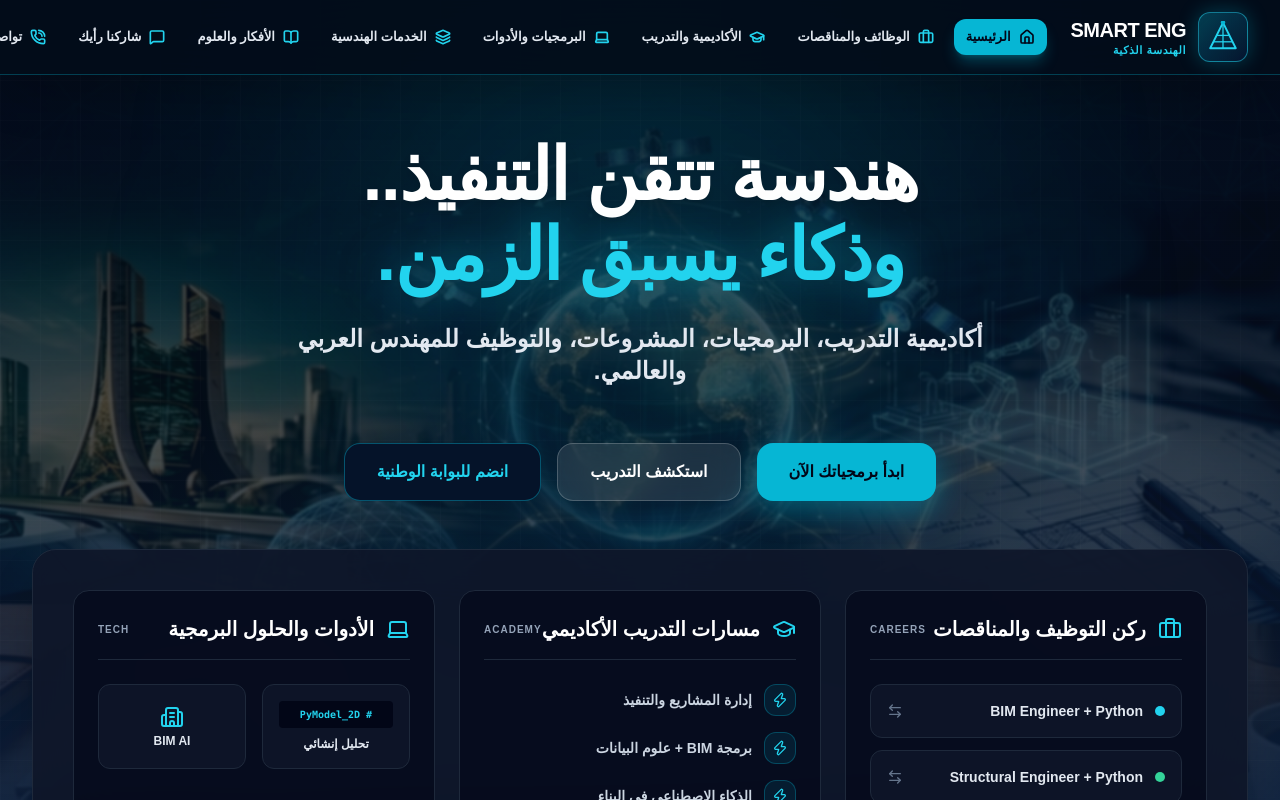
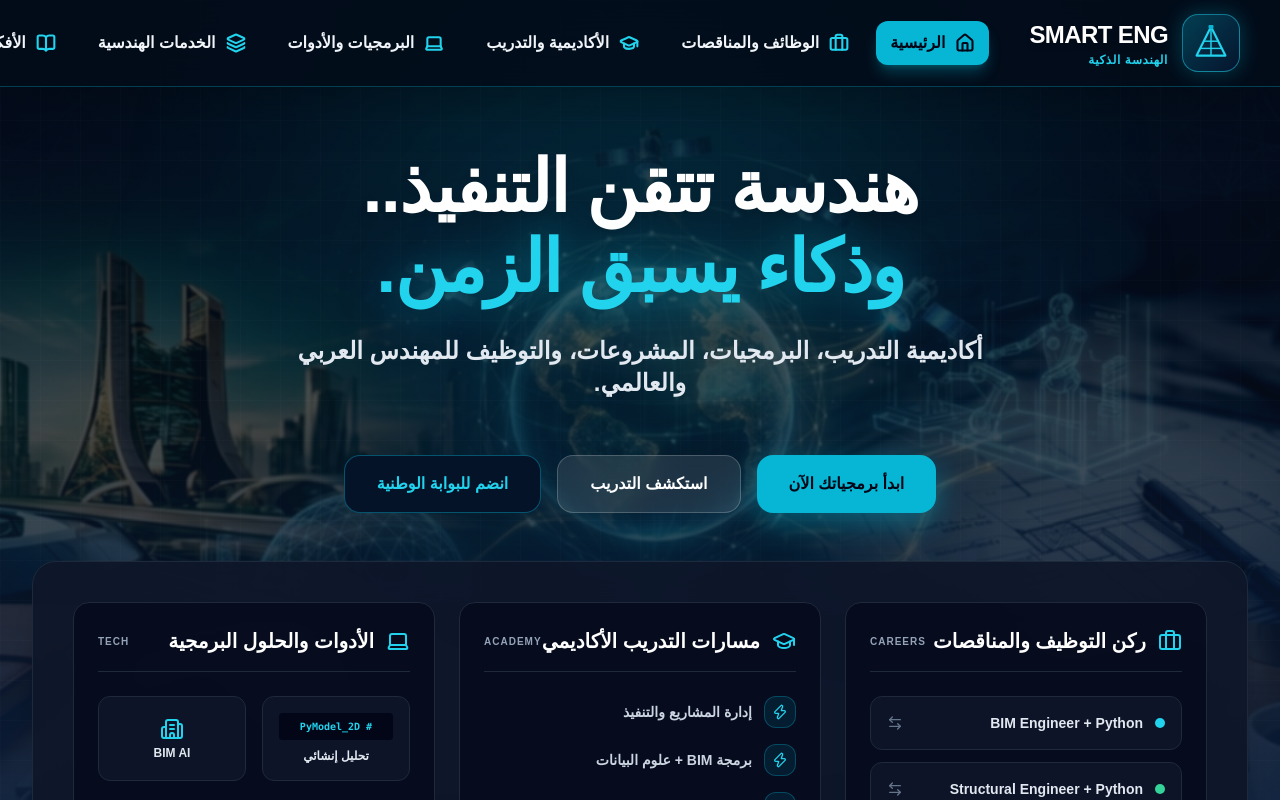
Before and after one commit to Smart-Engineering-HR/Smart-Engineering---HR, a Next.js app: page / in a window 1280 px wide. Shown: the top 800 px of the page. Built offline with nearby package versions, Linux system fonts and the light colour scheme.

Commit message:
Fix prisma setup and deploy prep

```diff
--- a/app/page.js
+++ b/app/page.js
@@ -80,14 +80,14 @@ export default function HomePage() {
   }, [lang, t.dir]);
 
   const navIcons = [
-    <Home key="home" className="h-4 w-4 shrink-0 stroke-[2.5]" />,
-    <Briefcase key="jobs" className="h-4 w-4 shrink-0 stroke-[2.5]" />,
-    <GraduationCap key="academy" className="h-4 w-4 shrink-0 stroke-[2.5]" />,
-    <Laptop key="software" className="h-4 w-4 shrink-0 stroke-[2.5]" />,
-    <Layers key="services" className="h-4 w-4 shrink-0 stroke-[2.5]" />,
-    <BookOpen key="science" className="h-4 w-4 shrink-0 stroke-[2.5]" />,
-    <MessageSquare key="feedback" className="h-4 w-4 shrink-0 stroke-[2.5]" />,
-    <PhoneCall key="contact" className="h-4 w-4 shrink-0 stroke-[2.5]" />
+    <Home key="home" className="h-5 w-5 shrink-0 stroke-[2.5]" />,
+    <Briefcase key="jobs" className="h-5 w-5 shrink-0 stroke-[2.5]" />,
+    <GraduationCap key="academy" className="h-5 w-5 shrink-0 stroke-[2.5]" />,
+    <Laptop key="software" className="h-5 w-5 shrink-0 stroke-[2.5]" />,
+    <Layers key="services" className="h-5 w-5 shrink-0 stroke-[2.5]" />,
+    <BookOpen key="science" className="h-5 w-5 shrink-0 stroke-[2.5]" />,
+    <MessageSquare key="feedback" className="h-5 w-5 shrink-0 stroke-[2.5]" />,
+    <PhoneCall key="contact" className="h-5 w-5 shrink-0 stroke-[2.5]" />
   ];
 
   const getTargetLink = (index) => {
@@ -107,7 +107,7 @@ export default function HomePage() {
   return (
     <div className="min-h-screen text-white flex flex-col justify-between overflow-x-hidden antialiased select-none font-bold relative bg-slate-950">
 
-      {/* خلفية الصفحة مع تباين محسن */}
+      {/* خلفية الصفحة */}
       <div className="fixed inset-0 z-0">
         <div
           className="absolute inset-0 bg-cover bg-center bg-no-repeat transition-opacity duration-1000"
@@ -120,14 +120,14 @@ export default function HomePage() {
         <div className="absolute inset-0 bg-[linear-gradient(to_right,#ffffff10_1px,transparent_1px),linear-gradient(to_bottom,#ffffff10_1px,transparent_1px)] bg-[size:40px_40px] pointer-events-none opacity-25"></div>
       </div>
 
-      {/* 1. الشريط العلوي (الهيدر) - عرض كامل بدون سحب */}
+      {/* 1. الشريط العلوي (الهيدر) - تم عمل إزاحة الشعار لأقصى اليمين وتكبير خط القوائم */}
       <header className="relative w-full bg-[#030d1a]/90 backdrop-blur-2xl border-b border-cyan-500/30 sticky top-0 z-50 shadow-2xl">
-        <div className="max-w-7xl mx-auto px-4 lg:px-8 py-3 flex items-center justify-between gap-4">
+        <div className="w-full max-w-[1700px] mx-auto px-4 sm:px-8 lg:px-10 py-3.5 flex items-center justify-between gap-6">
 
-          {/* اللوجو والعلامة التجارية */}
-          <Link href="/" className="flex items-center gap-3 shrink-0 group">
-            <div className="relative p-2 bg-gradient-to-br from-cyan-500/30 to-blue-600/10 rounded-xl border border-cyan-400/50 shadow-[0_0_20px_rgba(6,182,212,0.3)] flex items-center justify-center transition-all group-hover:scale-105">
-              <svg className="h-8 w-8 text-cyan-400" viewBox="0 0 100 100" fill="none" xmlns="http://www.w3.org/2000/svg">
+          {/* الشعار (تم عمل إزاحة كاملة لليمين باتجاه السهم) */}
+          <Link href="/" className="flex items-center gap-3.5 shrink-0 group">
+            <div className="relative p-2.5 bg-gradient-to-br from-cyan-500/30 to-blue-600/10 rounded-2xl border border-cyan-400/50 shadow-[0_0_20px_rgba(6,182,212,0.3)] flex items-center justify-center transition-all group-hover:scale-105">
+              <svg className="h-9 w-9 text-cyan-400" viewBox="0 0 100 100" fill="none" xmlns="http://www.w3.org/2000/svg">
                 <path d="M50 5 L90 85 L10 85 Z" stroke="currentColor" strokeWidth="6" strokeLinejoin="round" />
                 <path d="M50 5 L50 85" stroke="currentColor" strokeWidth="4" />
                 <path d="M30 45 L70 45" stroke="currentColor" strokeWidth="4" />
@@ -136,16 +136,16 @@ export default function HomePage() {
               </svg>
             </div>
             <div className="flex flex-col leading-tight">
-              <span className="font-black text-xl text-white tracking-tight">SMART ENG</span>
-              <span className="text-[11px] text-cyan-400 font-bold tracking-wider">
+              <span className="font-black text-2xl text-white tracking-tight drop-shadow-md">SMART ENG</span>
+              <span className="text-[12px] text-cyan-400 font-extrabold tracking-wider mt-0.5">
                 {lang === 'ar' ? 'الهندسة الذكية' : 'Smart Engineering'}
               </span>
             </div>
           </Link>
 
-          {/* القائمة الرئيسية - مرتبة ومباشرة بدون سحب */}
-          <nav className="hidden lg:flex items-center justify-center flex-1 px-2">
-            <ul className="flex items-center justify-center gap-1 xl:gap-2 text-[13px] font-bold">
+          {/* القائمة الرئيسية - تم تكبير الخط وإعطاء مساحة متناسقة ومريحة للنظر */}
+          <nav className="hidden lg:flex items-center justify-center flex-1 px-4">
+            <ul className="flex items-center justify-center gap-1.5 xl:gap-3">
               {t.nav.map((item, index) => {
                 const targetLink = getTargetLink(index);
                 const isMainActive = index === 0;
@@ -154,10 +154,10 @@ export default function HomePage() {
                   <li key={index}>
                     <Link
                       href={targetLink}
-                      className={`px-3 py-2 rounded-xl transition-all duration-200 flex items-center gap-2 whitespace-nowrap ${
+                      className={`px-3.5 py-2.5 rounded-xl transition-all duration-200 flex items-center gap-2.5 whitespace-nowrap text-[15px] xl:text-[16px] font-black ${
                         isMainActive
-                          ? 'bg-cyan-500 text-slate-950 font-black shadow-lg shadow-cyan-500/30'
-                          : 'text-slate-200 hover:text-cyan-300 hover:bg-white/10'
+                          ? 'bg-cyan-500 text-slate-950 shadow-lg shadow-cyan-500/30'
+                          : 'text-slate-100 hover:text-cyan-300 hover:bg-white/10 border border-transparent hover:border-cyan-500/20'
                       }`}
                     >
                       <span className={isMainActive ? 'text-slate-950' : 'text-cyan-400'}>
@@ -171,11 +171,11 @@ export default function HomePage() {
             </ul>
           </nav>
 
-          {/* أدوات التحكم (تسجيل الدخول والتغيير اللغة والموبايل) */}
-          <div className="flex items-center gap-2 shrink-0 z-50">
+          {/* أزرار التحكم واللغة والتسجيل */}
+          <div className="flex items-center gap-3 shrink-0 z-50">
             <Link
               href="/jobs-tenders/login"
-              className="hidden sm:flex items-center gap-2 px-4 py-2 text-xs font-bold border border-cyan-500/40 rounded-xl bg-cyan-500/10 text-cyan-300 hover:bg-cyan-500 hover:text-slate-950 transition-all shadow-md"
+              className="hidden sm:flex items-center gap-2 px-5 py-2.5 text-sm font-black border border-cyan-500/40 rounded-xl bg-cyan-500/10 text-cyan-300 hover:bg-cyan-500 hover:text-slate-950 transition-all shadow-md"
             >
               <User className="h-4 w-4" />
               <span>{lang === 'ar' ? 'دخول' : 'Login'}</span>
@@ -185,24 +185,24 @@ export default function HomePage() {
             <div className="relative">
               <button
                 onClick={() => setLangListOpen(!langListOpen)}
-                className="flex items-center gap-2 px-3 py-2 text-xs font-bold border border-white/20 rounded-xl bg-slate-900/90 hover:border-cyan-500 text-white transition-all"
+                className="flex items-center gap-2.5 px-4 py-2.5 text-sm font-black border border-white/20 rounded-xl bg-slate-900/90 hover:border-cyan-500 text-white transition-all"
               >
                 <Globe className="h-4 w-4 text-cyan-400" />
                 <span>{lang === 'ar' ? 'العربية' : 'English'}</span>
-                <ChevronDown className={`h-3 w-3 text-slate-400 transition-transform ${langListOpen ? 'rotate-180' : ''}`} />
+                <ChevronDown className={`h-4 w-4 text-slate-400 transition-transform ${langListOpen ? 'rotate-180' : ''}`} />
               </button>
 
               {langListOpen && (
-                <div className={`${t.dir === 'rtl' ? 'left-0' : 'right-0'} absolute mt-2 w-36 bg-slate-900 border border-white/10 rounded-xl shadow-2xl p-1 z-50`}>
+                <div className={`${t.dir === 'rtl' ? 'left-0' : 'right-0'} absolute mt-2 w-40 bg-slate-900 border border-white/10 rounded-xl shadow-2xl p-1.5 z-50`}>
                   <button
                     onClick={() => { setLang('ar'); setLangListOpen(false); }}
-                    className="flex items-center gap-2 w-full px-3 py-2 text-xs font-bold text-slate-200 rounded-lg hover:bg-cyan-500 hover:text-slate-950 transition-all"
+                    className="flex items-center gap-2 w-full px-3 py-2.5 text-xs font-black text-slate-200 rounded-lg hover:bg-cyan-500 hover:text-slate-950 transition-all"
                   >
                     <span>العربية</span>
                   </button>
                   <button
                     onClick={() => { setLang('en'); setLangListOpen(false); }}
-                    className="flex items-center gap-2 w-full px-3 py-2 text-xs font-bold text-slate-200 rounded-lg hover:bg-cyan-500 hover:text-slate-950 transition-all border-t border-white/5"
+                    className="flex items-center gap-2 w-full px-3 py-2.5 text-xs font-black text-slate-200 rounded-lg hover:bg-cyan-500 hover:text-slate-950 transition-all border-t border-white/5"
                   >
                     <span>English</span>
                   </button>
@@ -213,7 +213,7 @@ export default function HomePage() {
             {/* زر القائمة للشاشات الصغيرة */}
             <button
               onClick={() => setMobileMenuOpen(!mobileMenuOpen)}
-              className="lg:hidden p-2 text-cyan-400 hover:text-white bg-slate-900 border border-white/10 rounded-xl"
+              className="lg:hidden p-2.5 text-cyan-400 hover:text-white bg-slate-900 border border-white/10 rounded-xl"
               aria-label="Toggle Menu"
             >
               {mobileMenuOpen ? <X className="h-6 w-6" /> : <Menu className="h-6 w-6" />}
@@ -221,16 +221,16 @@ export default function HomePage() {
           </div>
         </div>
 
-        {/* قائمة الموبايل المنسدلة - تظهر جميع القوائم دفعة واحدة في شبكة بدون سحب */}
+        {/* قائمة الجوال المنسدلة بخط عريض وواضح */}
         {mobileMenuOpen && (
-          <div className="lg:hidden border-t border-cyan-500/20 bg-[#040d1a]/98 px-4 py-4 grid grid-cols-2 gap-2 text-xs">
+          <div className="lg:hidden border-t border-cyan-500/20 bg-[#040d1a]/98 px-4 py-4 grid grid-cols-2 gap-2 text-sm font-black">
             {t.nav.map((item, index) => (
               <Link
                 key={index}
                 href={getTargetLink(index)}
                 onClick={() => setMobileMenuOpen(false)}
-                className={`p-3 rounded-xl flex items-center gap-2 font-bold transition-all ${
-                  index === 0 ? 'bg-cyan-500 text-slate-950 col-span-2 justify-center' : 'text-slate-200 bg-white/5 hover:bg-cyan-500/20'
+                className={`p-3 rounded-xl flex items-center gap-2.5 transition-all ${
+                  index === 0 ? 'bg-cyan-500 text-slate-950 col-span-2 justify-center' : 'text-slate-100 bg-white/5 hover:bg-cyan-500/20'
                 }`}
               >
                 <span className={index === 0 ? 'text-slate-950' : 'text-cyan-400'}>{navIcons[index]}</span>
@@ -240,7 +240,7 @@ export default function HomePage() {
             <Link
               href="/jobs-tenders/login"
               onClick={() => setMobileMenuOpen(false)}
-              className="col-span-2 p-3 mt-2 rounded-xl border border-cyan-500/40 text-center font-bold text-cyan-400 bg-cyan-500/10"
+              className="col-span-2 p-3 mt-2 rounded-xl border border-cyan-500/40 text-center text-cyan-400 bg-cyan-500/10"
             >
               {lang === 'ar' ? 'تسجيل الدخول' : 'Login'}
             </Link>
@@ -258,7 +258,7 @@ export default function HomePage() {
               {t.heroH1}
               <span className="block text-cyan-400 mt-2 font-black drop-shadow-[0_0_20px_rgba(6,182,212,0.5)]">{t.heroH1Span}</span>
             </h1>
-            <p className="text-lg sm:text-xl md:text-2xl text-slate-200 max-w-3xl mx-auto leading-relaxed font-semibold">
+            <p className="text-lg sm:text-xl md:text-2xl text-slate-200 max-w-3xl mx-auto leading-relaxed font-bold">
               {t.heroP}
             </p>
 
@@ -283,11 +283,11 @@ export default function HomePage() {
             {/* البطاقة 1: الوظائف */}
             <div className="flex-1 bg-slate-950/60 p-6 rounded-2xl border border-slate-800 hover:border-cyan-500/50 transition-all">
               <div className="flex items-center justify-between border-b border-slate-800 pb-4 mb-6">
-                <h2 className="text-xl font-bold text-white flex items-center gap-3">
+                <h2 className="text-xl font-black text-white flex items-center gap-3">
                   <Briefcase className="h-6 w-6 text-cyan-400 shrink-0" />
                   <span>{t.card1}</span>
                 </h2>
-                <span className="text-[10px] font-bold text-slate-400 uppercase tracking-widest">Careers</span>
+                <span className="text-[10px] font-black text-slate-400 uppercase tracking-widest">Careers</span>
               </div>
               <div className="space-y-3">
                 {["BIM Engineer + Python", "Structural Engineer + Python"].map((job, idx) => (
@@ -305,11 +305,11 @@ export default function HomePage() {
             {/* البطاقة 2: الأكاديمية */}
             <div className="flex-1 bg-slate-950/60 p-6 rounded-2xl border border-slate-800 hover:border-cyan-500/50 transition-all">
               <div className="flex items-center justify-between border-b border-slate-800 pb-4 mb-6">
-                <h2 className="text-xl font-bold text-white flex items-center gap-3">
+                <h2 className="text-xl font-black text-white flex items-center gap-3">
                   <GraduationCap className="h-6 w-6 text-cyan-400 shrink-0" />
                   <span>{t.card2}</span>
                 </h2>
-                <span className="text-[10px] font-bold text-slate-400 uppercase tracking-widest">Academy</span>
+                <span className="text-[10px] font-black text-slate-400 uppercase tracking-widest">Academy</span>
               </div>
               <div className="space-y-4">
                 {t.training.map((item, index) => (
@@ -327,11 +327,11 @@ export default function HomePage() {
             <div className="flex-1 bg-slate-950/60 p-6 rounded-2xl border border-slate-800 hover:border-cyan-500/50 transition-all relative overflow-hidden">
               <div className="relative z-10">
                 <div className="flex items-center justify-between border-b border-slate-800 pb-4 mb-6">
-                  <h2 className="text-xl font-bold text-white flex items-center gap-3">
+                  <h2 className="text-xl font-black text-white flex items-center gap-3">
                     <Laptop className="h-6 w-6 text-cyan-400 shrink-0" />
                     <span>{t.card3}</span>
                   </h2>
-                  <span className="text-[10px] font-bold text-slate-400 uppercase tracking-widest">Tech</span>
+                  <span className="text-[10px] font-black text-slate-400 uppercase tracking-widest">Tech</span>
                 </div>
                 <div className="grid grid-cols-2 gap-4">
                   <div className="bg-slate-900/80 p-4 rounded-xl border border-slate-800 text-center">
```
